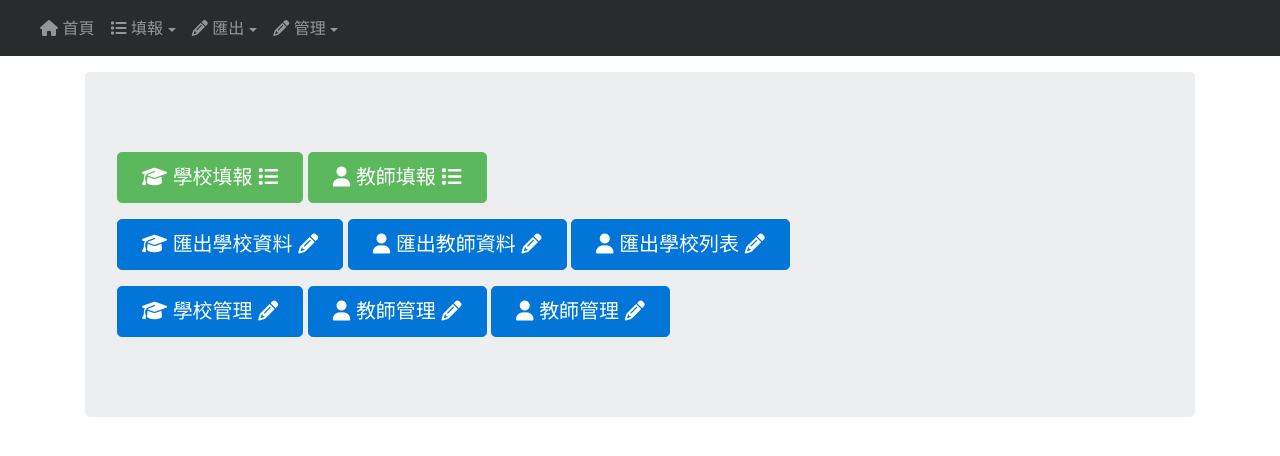
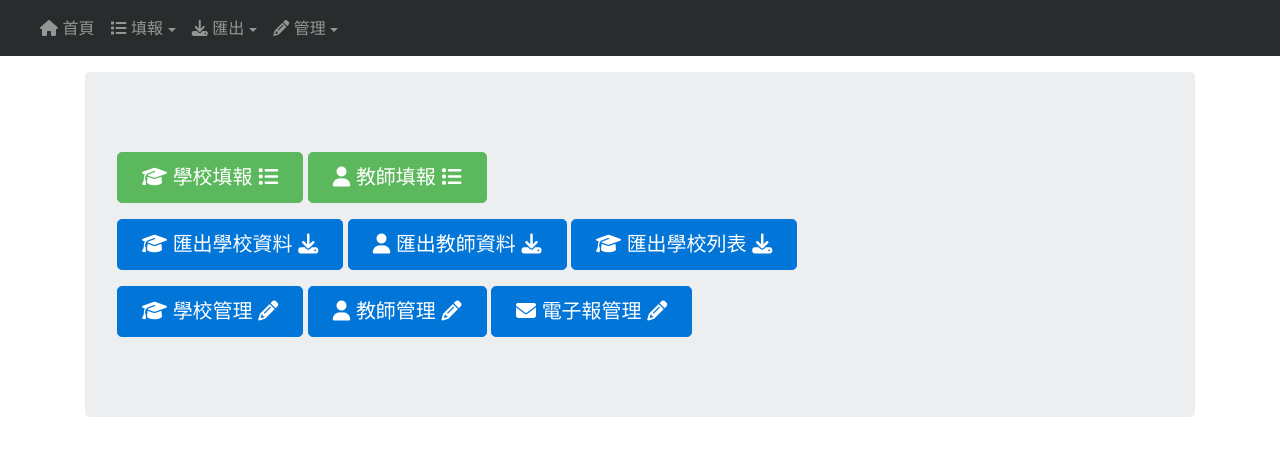
Before and after one commit to Xi-Plus/Teacher-Info, a PHP site: page /teacherinfo/ in a window 1280 px wide. Shown: the top 456 px of the page. Run offline with PHP 8.4, Linux system fonts and the light colour scheme; data that the repository does not hold is empty; a stand-in replaces the project's code that opens the database connection; some libraries are stand-ins or nearby versions.

Commit message:
icon index header

```diff
--- a/header.php
+++ b/header.php
@@ -16,7 +16,7 @@
 				</div>
 			</li>
 			<li class="nav-item dropdown">
-				<a class="nav-link dropdown-toggle" href="#" id="manage" data-toggle="dropdown" aria-haspopup="true" aria-expanded="true"><i class="fa fa-pencil" aria-hidden="true"></i> 匯出</a>
+				<a class="nav-link dropdown-toggle" href="#" id="manage" data-toggle="dropdown" aria-haspopup="true" aria-expanded="true"><i class="fa fa-download" aria-hidden="true"></i> 匯出</a>
 				<div class="dropdown-menu" aria-labelledby="manage">
 					<a class="dropdown-item" href="<?=$C["path"]?>/export/school/"><i class="fa fa-graduation-cap" aria-hidden="true"></i> 學校</a>
 					<a class="dropdown-item" href="<?=$C["path"]?>/export/teacher/"><i class="fa fa-user" aria-hidden="true"></i> 教師</a>
@@ -28,7 +28,7 @@
 				<div class="dropdown-menu" aria-labelledby="manage">
 					<a class="dropdown-item" href="<?=$C["path"]?>/manage/schoollist/"><i class="fa fa-graduation-cap" aria-hidden="true"></i> 學校列表</a>
 					<a class="dropdown-item" href="<?=$C["path"]?>/manage/teachertype/"><i class="fa fa-user" aria-hidden="true"></i> 教師類別</a>
-					<a class="dropdown-item" href="<?=$C["path"]?>/manage/emailtype/"><i class="fa fa-user" aria-hidden="true"></i> 電子報類別</a>
+					<a class="dropdown-item" href="<?=$C["path"]?>/manage/emailtype/"><i class="fa fa-envelope" aria-hidden="true"></i> 電子報類別</a>
 				</div>
 			</li>
 		</ul>
--- a/index.php
+++ b/index.php
@@ -41,17 +41,17 @@ require("header.php");
 			<a class="btn btn-lg btn-primary" href="<?=$C["path"]?>/export/school/" role="button">
 				<i class="fa fa-graduation-cap" aria-hidden="true"></i>
 				匯出學校資料
-				<i class="fa fa-pencil" aria-hidden="true"></i>
+				<i class="fa fa-download" aria-hidden="true"></i>
 			</a>
 			<a class="btn btn-lg btn-primary" href="<?=$C["path"]?>/export/teacher/" role="button">
 				<i class="fa fa-user" aria-hidden="true"></i>
 				匯出教師資料
-				<i class="fa fa-pencil" aria-hidden="true"></i>
+				<i class="fa fa-download" aria-hidden="true"></i>
 			</a>
 			<a class="btn btn-lg btn-primary" href="<?=$C["path"]?>/export/schoollist/" role="button">
-				<i class="fa fa-user" aria-hidden="true"></i>
+				<i class="fa fa-graduation-cap" aria-hidden="true"></i>
 				匯出學校列表
-				<i class="fa fa-pencil" aria-hidden="true"></i>
+				<i class="fa fa-download" aria-hidden="true"></i>
 			</a>
 		</p>
 		<p>
@@ -66,8 +66,8 @@ require("header.php");
 				<i class="fa fa-pencil" aria-hidden="true"></i>
 			</a>
 			<a class="btn btn-lg btn-primary" href="<?=$C["path"]?>/manage/emailtype/" role="button">
-				<i class="fa fa-user" aria-hidden="true"></i>
-				教師管理
+				<i class="fa fa-envelope" aria-hidden="true"></i>
+				電子報管理
 				<i class="fa fa-pencil" aria-hidden="true"></i>
 			</a>
 		</p>
```
